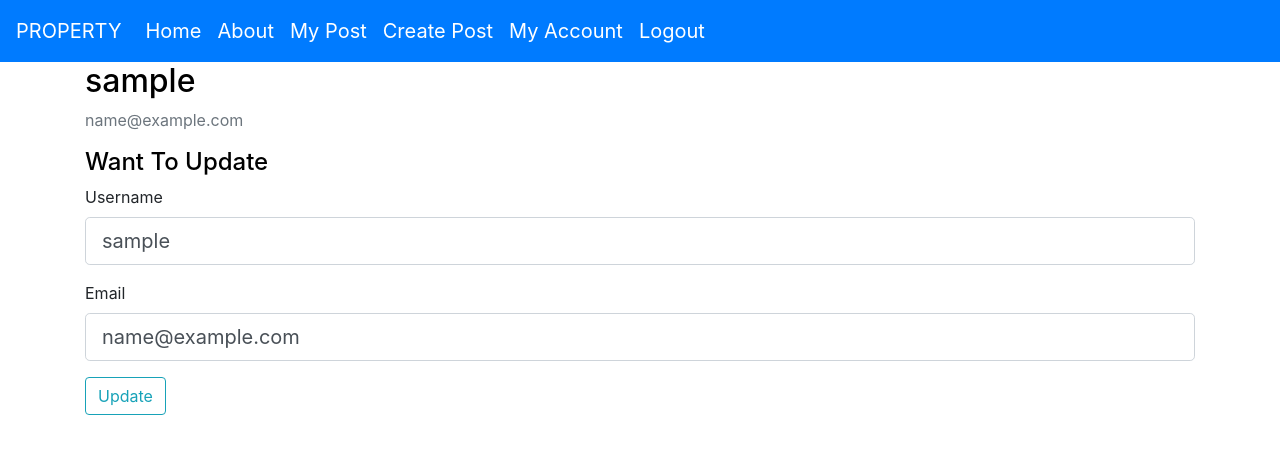
After one commit to ankitsingh03/flask-toy-project, a Flask app: page /account in a window 1280 px wide. The commit adds this page. Shown: the top 454 px of the page. Run offline with Flask 2, Linux system fonts and the light colour scheme; a user stored in the database is signed in; tables that the repository leaves empty hold one stand-in row (values such as "Sample post"); some libraries are stand-ins or nearby versions.

Commit message:
account update feature

```diff
--- a/flaskproperty/__init__.py
+++ b/flaskproperty/__init__.py
@@ -8,11 +8,13 @@ from flask_migrate import Migrate
 app = Flask(__name__)
 app.config['SECRET_KEY'] = '4d730385b427acb609897f7dd2e5b360'
 app.config['SQLALCHEMY_DATABASE_URI'] = \
-                    'postgresql://flask:flask@localhost:5432/flaskdb'
+    'postgresql://flask:flask@localhost:5432/flaskdb'
 db = SQLAlchemy(app)
 migrate = Migrate(app, db)
 # use for password coding and decording
 bcrypt = Bcrypt(app)
 login_manager = LoginManager(app)
+login_manager.login_view = 'login'
+login_manager.login_message_category = 'info'
 
 from flaskproperty import routes
--- a/flaskproperty/forms.py
+++ b/flaskproperty/forms.py
@@ -1,16 +1,17 @@
 from flask_wtf import FlaskForm
 from flask_wtf.file import FileField, FileAllowed
 from wtforms import StringField, PasswordField, SubmitField,\
-                    BooleanField, TextAreaField
+    BooleanField, TextAreaField
 from wtforms.validators import DataRequired, Length, Email, EqualTo,\
-                               ValidationError
+    ValidationError
 from flaskproperty.models import User
+from flask_login import current_user
 
 
 class RegistrationForm(FlaskForm):
     username = StringField('Username',
                            validators=[DataRequired(),
-                                       Length(min=2, max=10)])
+                                       Length(min=2, max=20)])
     email = StringField('Email',
                         validators=[DataRequired(), Email()])
     password = PasswordField('Password',
@@ -60,3 +61,25 @@ class PostForm(FlaskForm):
     photo = FileField('Update Profile Picture',
                       validators=[FileAllowed(['jpg', 'png'])])
     submit = SubmitField('Post')
+
+
+class UpdateAccountForm(FlaskForm):
+    username = StringField('Username',
+                           validators=[DataRequired(), Length(min=2, max=20)])
+    email = StringField('Email',
+                        validators=[DataRequired(), Email()])
+    submit = SubmitField('Update')
+
+    def validate_username(self, username):
+        if username.data != current_user.username:
+            # Query check the username is exist or not in database
+            user = User.query.filter_by(username=username.data).first()
+            if user:
+                raise ValidationError('That username is already taken.')
+
+    def validate_email(self, email):
+        if email.data != current_user.email:
+            # Query check the username is exist or not in database
+            user = User.query.filter_by(email=email.data).first()
+            if user:
+                raise ValidationError('That email is already taken.')
--- a/flaskproperty/routes.py
+++ b/flaskproperty/routes.py
@@ -1,6 +1,7 @@
 from flask import render_template, flash, redirect, url_for, request
 from flaskproperty import app, db, bcrypt
-from flaskproperty.forms import RegistrationForm, LoginForm, PostForm
+from flaskproperty.forms import RegistrationForm, LoginForm, PostForm,\
+    UpdateAccountForm
 from flaskproperty.models import User, Post
 from flask_login import login_user, current_user, logout_user, login_required
 import secrets
@@ -11,15 +12,16 @@ import os
 @app.route('/')
 @app.route('/home')
 def home():
+    # Fatching all the posts in post table
     posts = Post.query.order_by(Post.date_posted.desc()).all()
-    heading = 'welcome! choose your favourite Property.'
+    heading = 'Welcome! Choose Your Favourite Property.'
     return render_template('home.html', title='Home',
                            heading=heading, posts=posts)
 
 
 @app.route('/about')
 def about():
-    return render_template('about.html', title='about')
+    return render_template('about.html', title='About')
 
 
 @app.route('/register', methods=['GET', 'POST'])
@@ -27,13 +29,13 @@ def register():
     '''
     help to create new account for seller
     '''
-    # If logged user try to access login funtion. this will redirect to home
+    # If logged user try to access login funtion. This will redirect to home
     if current_user.is_authenticated:
         return redirect(url_for('home'))
     form = RegistrationForm()
     if form.validate_on_submit():
         hashed_password = bcrypt.generate_password_hash(form.password.data)\
-                         .decode('utf-8')
+                                .decode('utf-8')
         seller = User(username=form.username.data,
                       email=form.email.data,
                       password=hashed_password)
@@ -55,10 +57,11 @@ def login():
 
     form = LoginForm()
     if form.validate_on_submit():
+        # Fatching data in database according to email id
         seller = User.query.filter_by(email=form.email.data).first()
+        # If seller and password present in DB return True
         if seller and bcrypt.check_password_hash(seller.password,
                                                  form.password.data):
-            # if user is matched return true
             login_user(seller, remember=form.remember.data)
             return redirect(url_for('home'))
         else:
@@ -75,17 +78,16 @@ def logout():
 
 
 def save_picture(form_picture):
+    # generating random string
     random_hex = secrets.token_hex(8)
     _, f_ext = os.path.splitext(form_picture.filename)
     picture_fn = random_hex + f_ext
     picture_path = os.path.join(app.root_path, 'static/photos', picture_fn)
-
+    # resizing the photo
     output_size = (350, 350)
     i = Image.open(form_picture)
     i.thumbnail(output_size)
     i.save(picture_path)
-    i.save(picture_path)
-
     return picture_fn
 
 
@@ -105,8 +107,8 @@ def new_post():
         db.session.commit()
         flash('Your account has been updated!', 'success')
         return redirect(url_for('home'))
-    return render_template('create_post.html', title='New Post',
-                           form=form, heading='Write new post')
+    return render_template('create_post.html', title='Create Post',
+                           form=form, heading='Write New Post for Buyers')
 
 
 @app.route("/post/<int:post_id>")
@@ -125,8 +127,6 @@ def update_post(post_id):
         post.detail = form.detail.data
         if form.photo.data:
             post.image = save_picture(form.photo.data)
-        else:
-            post.image = post.image
         db.session.commit()
         flash('Your post has been updated!', 'success')
         return redirect(url_for('post', post_id=post.id))
@@ -153,14 +153,31 @@ def user_posts(username):
     # I have to apply count queary
     posts = Post.query.filter_by(author=user)\
         .order_by(Post.date_posted.desc()).all()
-    heading = f"{username}'s post"
     return render_template('user_posts.html',
-                           heading=heading,
-                           posts=posts, user=user)
+                           title='My Post',
+                           heading=username,
+                           posts=posts,
+                           user=user)
+
+
+@app.route("/account", methods=['GET', 'POST'])
+@login_required
+def account():
+    form = UpdateAccountForm()
+    if form.validate_on_submit():
+        current_user.username = form.username.data
+        current_user.email = form.email.data
+        db.session.commit()
+        flash('Your account has been updated!', 'success')
+        return redirect(url_for('account'))
+    elif request.method == 'GET':
+        form.username.data = current_user.username
+        form.email.data = current_user.email
+    return render_template('account.html', title='Account', form=form)
 
 
 @app.errorhandler(404)
-def page_not_found(error):
+def error_404(error):
     return render_template('errors/404.html', title='Page Not Found'), 404
 
 
--- a/flaskproperty/static/main.css
+++ b/flaskproperty/static/main.css
@@ -11,22 +11,27 @@ h1, h2, h3, h4, h5, h6 {
    font-size: 20px;
 }
 
+.inter-cross {
+  padding-left: 0px;
+  margin-left: 0px;
+}
+
 @media only screen and (max-width: 1200px) {
   .inter-cross {
-    padding-left: 3em;
+    padding-left: 3.5em;
   }
 }
 
 @media only screen and (min-width: 768px) and (max-width: 991px) {
   .inter-cross {
-    padding-left: 8em;
+    padding-left: 8.5em;
   }
 }
 
 @media only screen and (max-width: 768px) {
   .inter-cross {
     padding-left: 5px;
-    margin: 0px;
+    margin-left: 1.5em;
   }
 }
 
--- /dev/null
+++ b/flaskproperty/templates/account.html
@@ -0,0 +1,44 @@
+{% extends "layout.html" %}
+{% block content %}
+<div>
+    <h2>{{ current_user.username }}</h2>
+    <p class="text-secondary">{{ current_user.email }}</p>
+    <form method="POST" action="">
+        <!-- csrf token -->
+        {{ form.hidden_tag() }}
+        <fieldset>
+            <h4>Want To Update</h4>
+            <div class="form-group">
+                {{ form.username.label(class="form-control-label") }}
+                {% if form.username.errors %}
+                    {{ form.username(class="form-control form-control-lg is-invalid") }}
+                    <div class="invalid-feedback">
+                        {% for error in form.username.errors %}
+                            <span>{{ error }}</span>
+                        {% endfor %}
+                    </div>
+                {% else %}
+                    {{ form.username(class="form-control form-control-lg") }}
+                {% endif %}
+
+            </div>
+            <div>
+                {{ form.email.label(class="form-control-label") }}
+                {% if form.email.errors %}
+                    {{ form.email(class="form-control form-control-lg is-invalid") }}
+                    <div class="invalid-feedback">
+                        {% for error in form.email.errors %}
+                            <span>{{ error }}</span>
+                        {% endfor %}
+                    </div>
+                {% else %}
+                    {{ form.email(class="form-control form-control-lg") }}
+                {% endif %}
+            </div>
+        </fieldset>
+        <div class="form-group">
+            {{ form.submit(class="btn btn-outline-info mt-3") }}
+        </div>
+    </form>
+</div>
+{% endblock content %}
--- a/flaskproperty/templates/create_post.html
+++ b/flaskproperty/templates/create_post.html
@@ -4,6 +4,8 @@
     <form method="POST" action="" enctype="multipart/form-data">
         {{ form.hidden_tag() }}
         <div class="form-group">
+            <h5>Note: It is recommended to type exact details in the detail box for better reach.
+                you can type your mobile number also. so, that buyer can directly connect with you.</h5><br>
             {{ form.location.label(class="form-control-label") }}
             {% if form.location.errors %}
                 {{ form.location(class="form-control form-control-lg is-invalid") }}
--- a/flaskproperty/templates/errors/404.html
+++ b/flaskproperty/templates/errors/404.html
@@ -1,6 +1,6 @@
 {% extends "layout.html" %}
 {% block content %}
-  <h1>Page Not Found</h1>
+  <h1>Page Not Found (404)</h1>
   <p>What you were looking for is just not there.
   <p><a href="{{ url_for('home') }}">go somewhere nice</a>
 {% endblock content %}
--- a/flaskproperty/templates/errors/500.html
+++ b/flaskproperty/templates/errors/500.html
@@ -1,6 +1,6 @@
 {% extends "layout.html" %}
 {% block content %}
-    <h1>Some went wrong (500)</h1>
+    <h1>Something went wrong (500)</h1>
     <p>please try again later</p>
     <p><a href="{{ url_for('home') }}">go somewhere nice</a>
 {% endblock content %}
--- a/flaskproperty/templates/home.html
+++ b/flaskproperty/templates/home.html
@@ -2,7 +2,7 @@
 {% block content %}
   <h2>{{ heading }}</h2>
   {% for post in posts %}
-    <div class="card mb-3" style="max-width: 1000px;">
+    <div class="card mb-3" style="max-width: 1200px;">
       <div class="row g-0">
 
         <div class="col-md-4">
@@ -10,7 +10,7 @@
         </div>
 
         <div class="col-md-8 inter-cross">
-          <div class="card-body">
+          <div class="card-body pl-1">
             <h5 class="card-title">
               {% if post.author == current_user %}
                 Location: {{ post.location }} <a href="{{ url_for('post', post_id=post.id) }}">edit</a>
--- a/flaskproperty/templates/layout.html
+++ b/flaskproperty/templates/layout.html
@@ -34,10 +34,13 @@
                 <!-- checking user is login or not -->
                 {% if current_user.is_authenticated %}
                 <li class="nav-item active">
-                    <a class="nav-link" href="{{ url_for('user_posts', username=current_user.username) }}">Your Post</a>
+                    <a class="nav-link" href="{{ url_for('user_posts', username=current_user.username) }}">My Post</a>
                 </li>
                 <li class="nav-item active">
                     <a class="nav-link" href="{{ url_for('new_post') }}">Create Post</a>
+                </li>
+                <li class="nav-item active">
+                    <a class="nav-link" href="{{ url_for('account') }}">My Account</a>
                 </li>
                 <li class="nav-item active">
                     <a class="nav-link" href="{{ url_for('logout') }}">Logout</a>
--- a/flaskproperty/templates/post.html
+++ b/flaskproperty/templates/post.html
@@ -1,13 +1,13 @@
 {% extends "layout.html" %}
 {% block content %}
     <h2>{{ heading }}</h2>
-    <div class="card mb-3" style="max-width: 1000px;">
+    <div class="card mb-3" style="max-width: 1200px;">
       <div class="row g-0">
         <div class="col-md-4">
           <img src="{{ url_for('static', filename='photos/' + post.image) }}" alt="...">
         </div>
         <div class="col-md-8 inter-cross">
-          <div class="card-body">
+          <div class="card-body pl-1">
             <h5 class="card-title">
               Location: {{ post.location }}
               <a class="btn btn-secondary btn-sm mt-1 mb-1" href="{{ url_for('update_post', post_id=post.id) }}">Update</a>
--- a/flaskproperty/templates/user_posts.html
+++ b/flaskproperty/templates/user_posts.html
@@ -1,14 +1,14 @@
 {% extends "layout.html" %}
 {% block content %}
-  <h2>{{ heading }}</h2>
+  <h2>{{ heading }}'s Posts</h2>
   {% for post in posts %}
-    <div class="card mb-3" style="max-width: 1000px;">
+    <div class="card mb-3" style="max-width: 1200px;">
       <div class="row g-0">
         <div class="col-md-4">
           <img src="{{ url_for('static', filename='photos/' + post.image) }}" alt="...">
         </div>
         <div class="col-md-8 inter-cross">
-          <div class="card-body">
+          <div class="card-body pl-1">
             <h5 class="card-title">
               {% if post.author == current_user %}
                 Location: {{ post.location }} <a href="{{ url_for('post', post_id=post.id) }}">edit</a>
```
Also changed, not shown: USER-STORIES.md (+5 -1 lines), flaskproperty/templates/about.html (+5 -3 lines), requirements.txt (+11 -0 lines), README.md, flaskproperty/static/photos/default.png, 1 other file.
